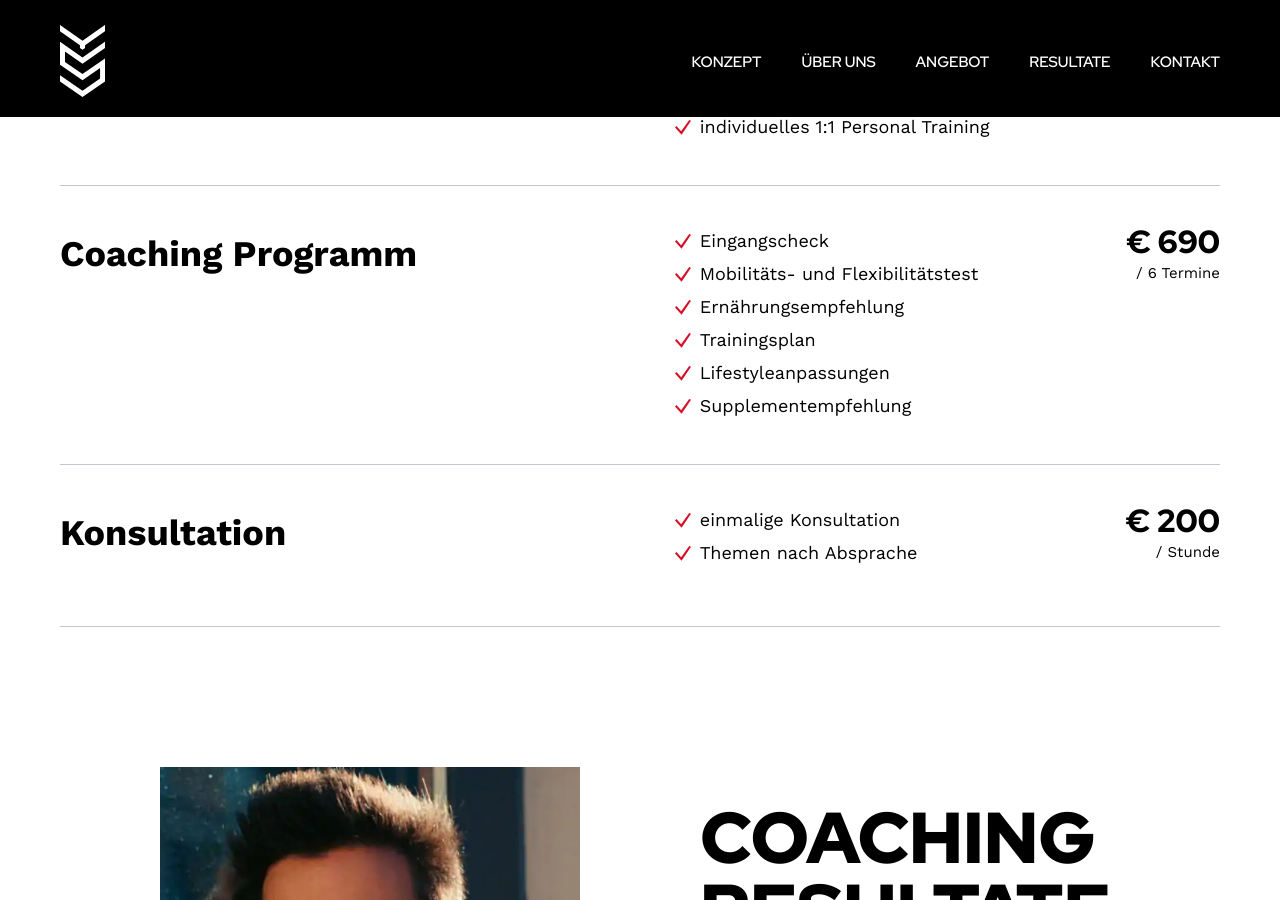
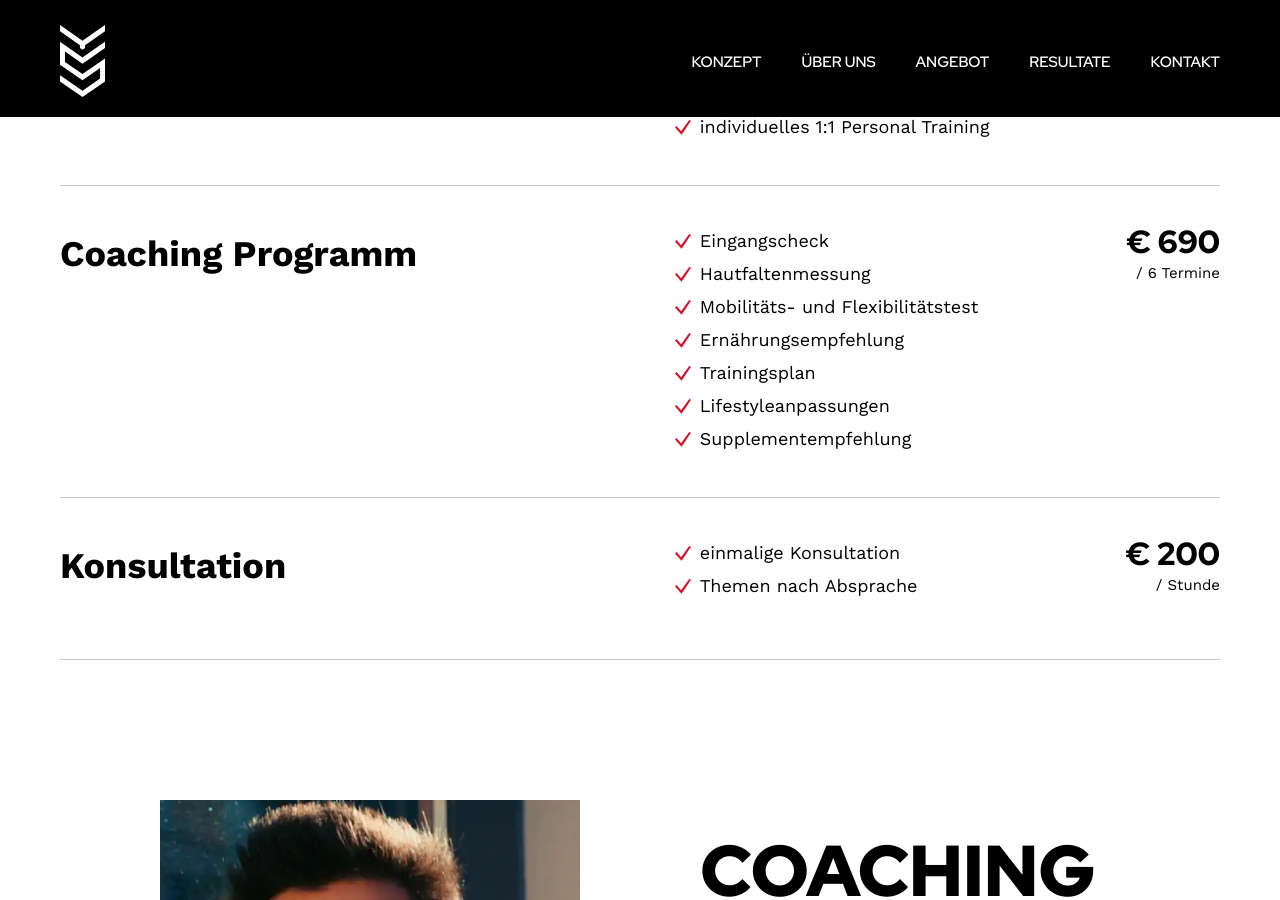
Before and after one commit to yspt-de/www, a Jekyll site: the page built from index.markdown, in a window 1280 px wide and 900 px high, scrolled down 3391 px. Built offline with Jekyll 4.4.1, drawn with Linux system fonts in a browser that asks for light colours.

Commit message:
Update from Forestry.io Yusuf Shafiq updated index.markdown

```diff
--- a/index.markdown
+++ b/index.markdown
@@ -53,6 +53,7 @@ services:
   price-einheit: 6 Termine
   usps:
   - Eingangscheck
+  - Hautfaltenmessung
   - Mobilitäts- und Flexibilitätstest
   - Ernährungsempfehlung
   - Trainingsplan
```
